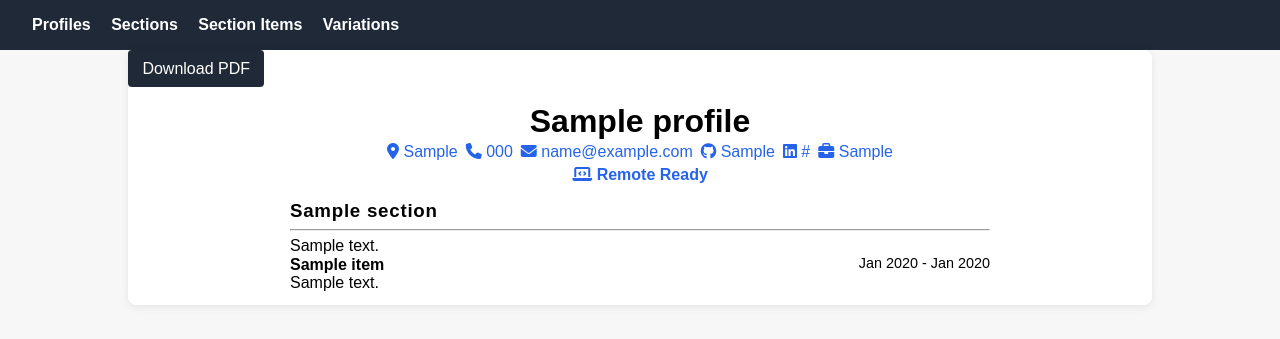
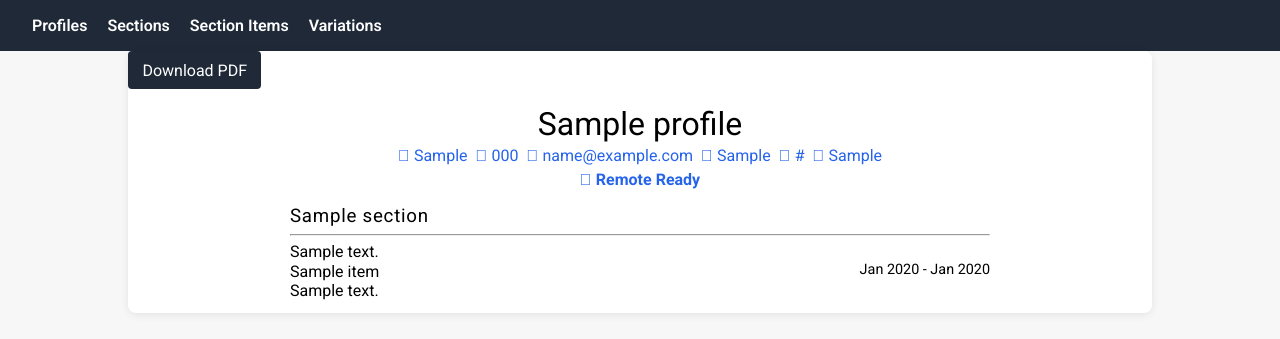
Before and after one commit to Azadulislam/resum_def, a Django app: page /profiles/00000000-0000-0000-0000-000000000001/variation/ in a window 1280 px wide. Shown: the top 339 px of the page. Run offline with Django 5.2, Linux system fonts and the light colour scheme; a user stored in the database is signed in; tables that the repository leaves empty hold one stand-in row (values such as "Sample post"); some libraries are stand-ins or nearby versions.

Commit message:
feat(resume): add roboto font and improve page break handling
Add Google Fonts Roboto imports and preconnect links to the resume template
Apply Roboto font globally via universal selector and add a utility .roboto class
Wrap section headers and content items in no-break-inside containers to prevent unwanted page breaks inside elements
Fix trailing newline issues in resume.css

```diff
--- a/resume/templates/resume/profile_variation_view.html
+++ b/resume/templates/resume/profile_variation_view.html
@@ -6,6 +6,9 @@
 {% block content %}
 <link rel="stylesheet" href="{% static 'resume.css' %}">
 <link rel="stylesheet" href="https://cdnjs.cloudflare.com/ajax/libs/font-awesome/6.5.2/css/all.min.css">
+<link rel="preconnect" href="https://fonts.googleapis.com">
+<link rel="preconnect" href="https://fonts.gstatic.com" crossorigin>
+<link href="https://fonts.googleapis.com/css2?family=Roboto:ital,wght@0,100..900;1,100..900&display=swap" rel="stylesheet">
 <div class="cv-actions">
     {% if selected_variation %}
         {# <a class="print-btn" href="{% url 'profile-variation-pdf' pk=profile.pk %}?variation={{ selected_variation.id }}" target="_blank" rel="noopener noreferrer">Print PDF</a> #}
@@ -33,8 +36,10 @@
         <div class="cv-section-list">
             {% for entry in sections %}
                 <section class="cv-section">
-                    <h3>{{ entry.section.title }}</h3>
-                    <hr style="margin: 0.4rem 0;">
+                    <div class="no-break-iside">
+                        <h3>{{ entry.section.title }}</h3>
+                        <hr style="margin: 0.4rem 0;">
+                    </div>
                     <div class="cv-tools-tech-desc" style="text-align: justify;">{{ entry.section.description | safe  }}</div>
                     {% for item in entry.items %}
                         <div class=" no-break-inside">
--- a/static/resume.css
+++ b/static/resume.css
@@ -1,4 +1,8 @@
-* { margin: 0; padding: 0; box-sizing: border-box; }
+* { margin: 0; padding: 0; box-sizing: border-box; font-family: "Roboto", sans-serif !important;
+      font-optical-sizing: auto;
+      font-weight: 400;
+      font-style: normal;
+      font-variation-settings:"wdth" 100;}
     .cv-header {margin-bottom: 1rem; }
     .cv-header h1 { margin-bottom: 0.2rem; }
     .cv-header h2 { color: #4b5563; margin-top: 0; }
@@ -23,3 +27,11 @@
     .page-break-before { page-break-before: always; }
     .page-break-after { page-break-after: always; }
     .no-break-inside { page-break-inside: avoid; }
+
+    .roboto {
+  font-family: "Roboto", sans-serif;
+  font-optical-sizing: auto;
+  font-weight: 400;
+  font-style: normal;
+  font-variation-settings:
+    "wdth" }
```
